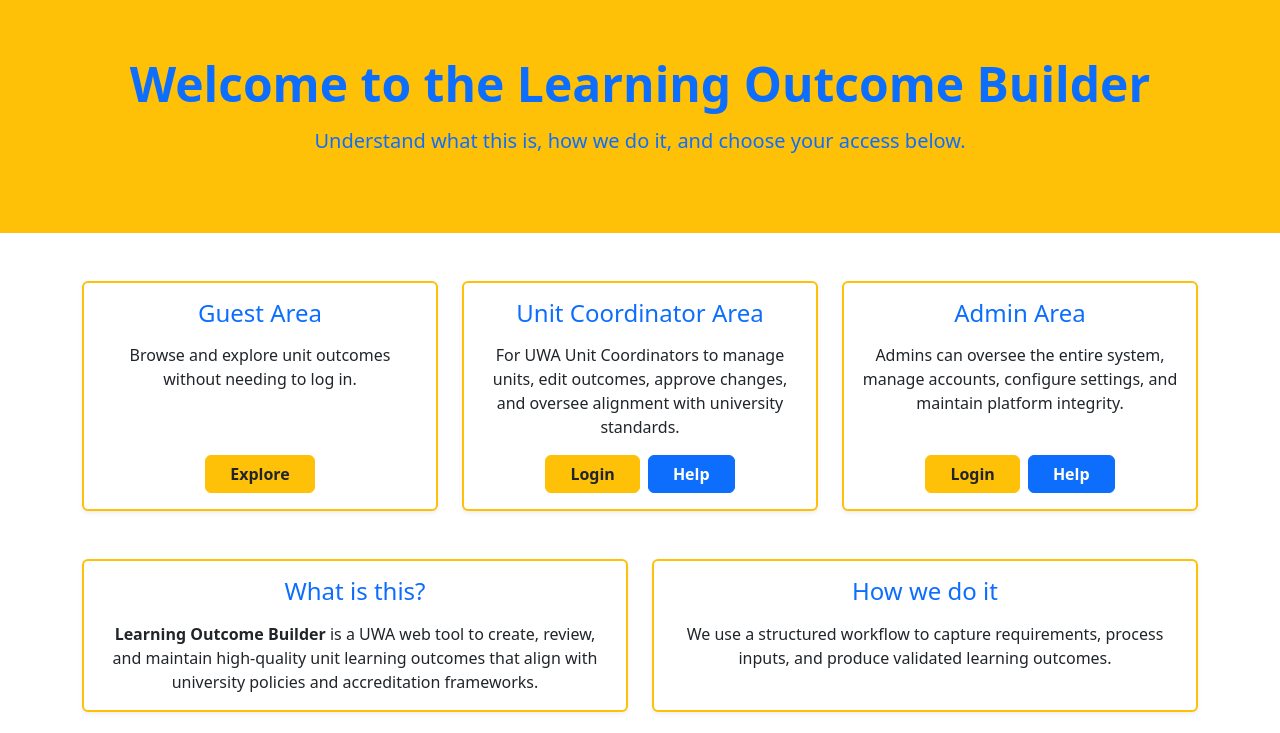
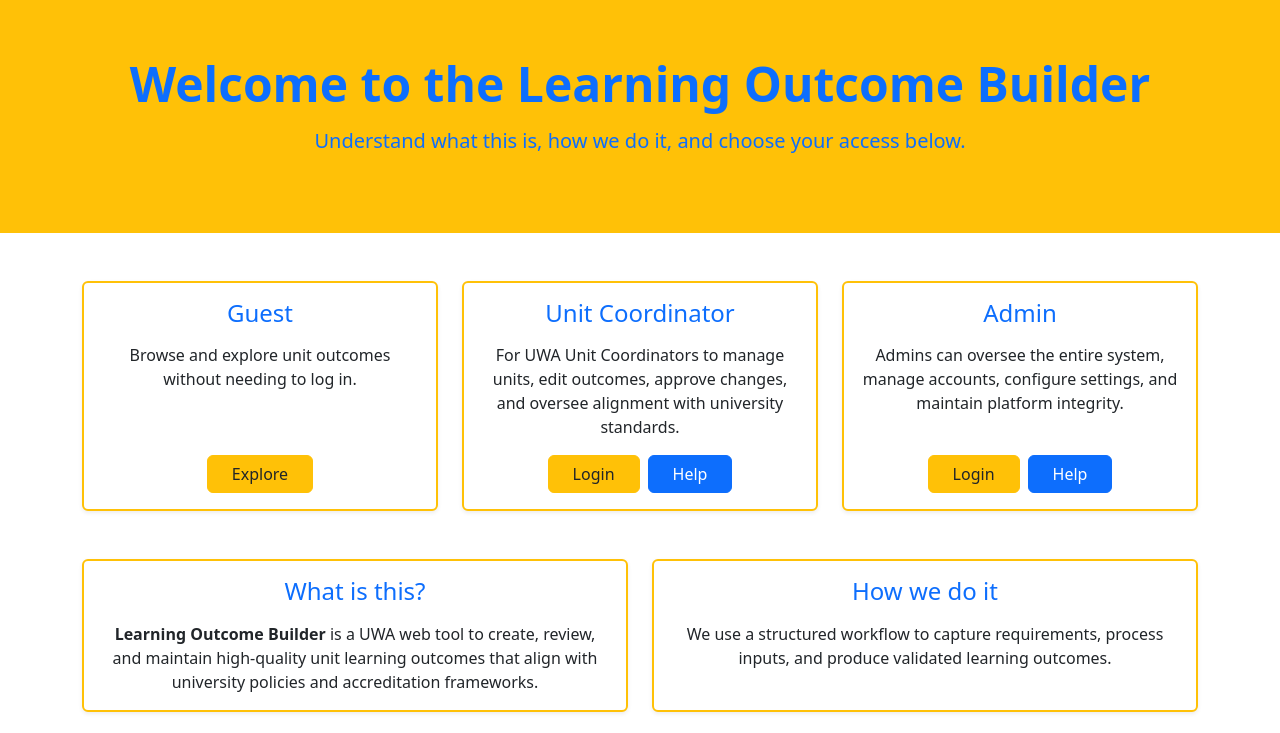
Before and after one commit to VoonYan/AI-Learning-Outcome-Builder, a Flask app: page / in a window 1280 px wide. Shown: the part 96-829 px from the top of the page. Run offline with Flask 3, Linux system fonts and the light colour scheme.

Commit message:
remove bold text in homepage button.

```diff
--- a/app/templates/homepage_purebs.html
+++ b/app/templates/homepage_purebs.html
@@ -20,10 +20,10 @@
         <div class="col-12 col-md-6 col-lg-4">
           <div class="card h-100 border border-2 border-warning shadow-sm">
             <div class="card-body text-center d-flex flex-column">
-              <h2 class="card-title h4 text-primary mb-3">Guest Area</h2>
+              <h2 class="card-title h4 text-primary mb-3">Guest</h2>
               <p class="card-text flex-grow-1">Browse and explore unit outcomes without needing to log in.</p>
               <div>
-                <a class="btn btn-warning fw-bold px-4 text-dark" href="{{ url_for('main.explore') }}">Explore</a>
+                <a class="btn btn-warning px-4 text-dark" href="{{ url_for('main.explore') }}">Explore</a>
               </div>
             </div>
           </div>
@@ -32,11 +32,11 @@
         <div class="col-12 col-md-6 col-lg-4">
           <div class="card h-100 border border-2 border-warning shadow-sm">
             <div class="card-body text-center d-flex flex-column">
-              <h2 class="card-title h4 text-primary mb-3">Unit Coordinator Area</h2>
+              <h2 class="card-title h4 text-primary mb-3">Unit Coordinator</h2>
               <p class="card-text flex-grow-1">For UWA Unit Coordinators to manage units, edit outcomes, approve changes, and oversee alignment with university standards.</p>
               <div class="d-flex justify-content-center gap-2">
-                <a href="{{url_for('auth.login_page')}}" class="btn btn-warning fw-bold px-4 text-dark">Login</a>
-                <a href="/coordinator/help" class="btn btn-primary fw-bold px-4">Help</a>
+                <a href="{{url_for('auth.login_page')}}" class="btn btn-warning px-4 text-dark">Login</a>
+                <a href="/coordinator/help" class="btn btn-primary px-4">Help</a>
               </div>
             </div>
           </div>
@@ -45,11 +45,11 @@
         <div class="col-12 col-md-6 col-lg-4">
           <div class="card h-100 border border-2 border-warning shadow-sm">
             <div class="card-body text-center d-flex flex-column">
-              <h2 class="card-title h4 text-primary mb-3">Admin Area</h2>
+              <h2 class="card-title h4 text-primary mb-3">Admin</h2>
               <p class="card-text flex-grow-1">Admins can oversee the entire system, manage accounts, configure settings, and maintain platform integrity.</p>
               <div class="d-flex justify-content-center gap-2">
-                <a href="{{url_for('auth.login_page')}}" class="btn btn-warning fw-bold px-4 text-dark">Login</a>
-                <a href="/admin/help" class="btn btn-primary fw-bold px-4">Help</a>
+                <a href="{{url_for('auth.login_page')}}" class="btn btn-warning px-4 text-dark">Login</a>
+                <a href="/admin/help" class="btn btn-primary px-4">Help</a>
               </div>
             </div>
           </div>
```
